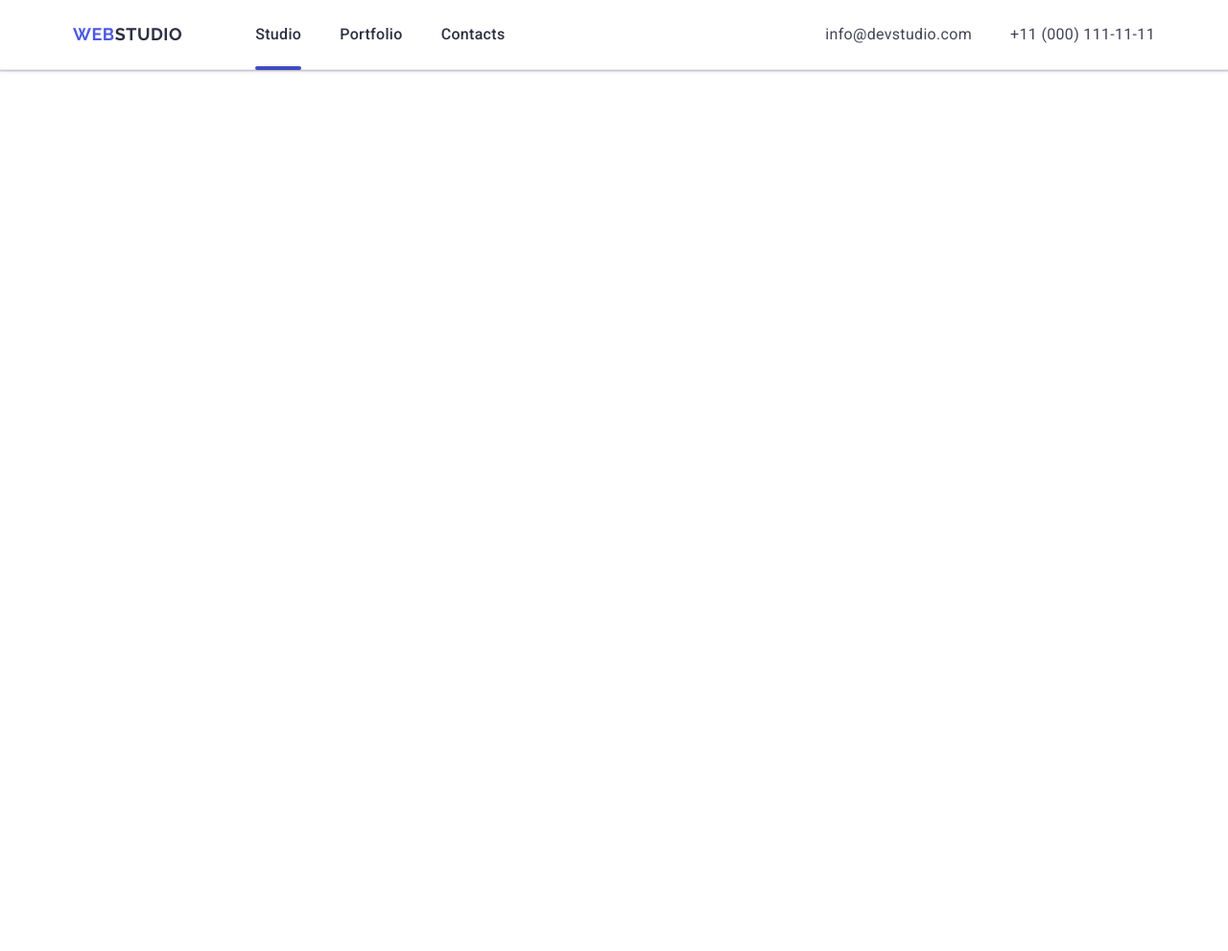
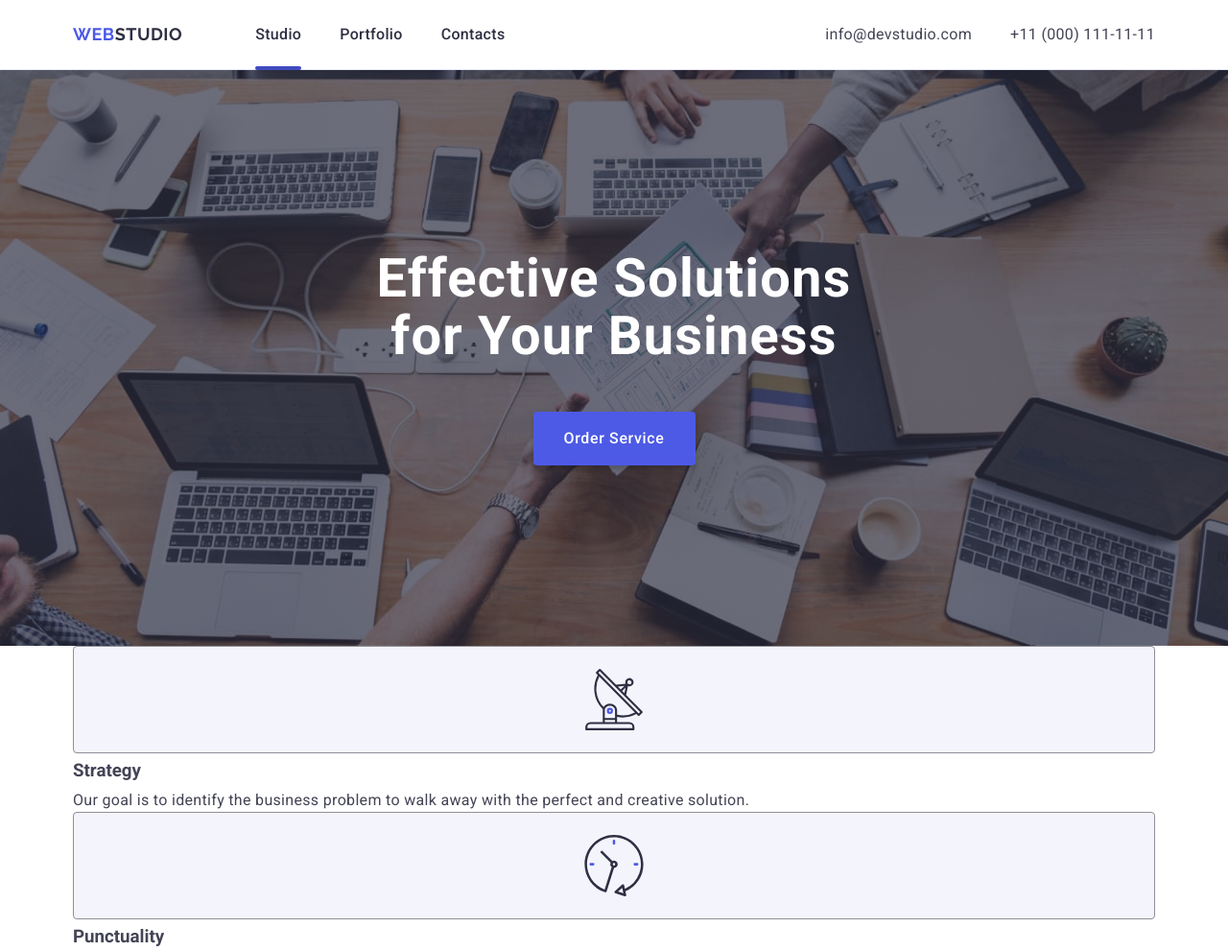
Before and after one commit to SergiiPavlov/goit-markup-hw-06, a plain HTML site: page index.html in a window 1280 px wide. Shown: the top 991 px of the page at 96% size. Before the commit the page ends 800 px from the top, so only its background shows below. Drawn offline with nearby package versions, Linux system fonts and the light colour scheme.

Commit message:
hw6 hero

```diff
--- a/css/styles.css
+++ b/css/styles.css
@@ -81,7 +81,8 @@ button {
 
 .container {
   max-width: 320px;
-  padding: 0 16px;
+  padding left: 16;
+  padding right: 16;
   margin: 0 auto;
 }
 
@@ -403,3 +404,194 @@ button {
     display: none;
   }
 }
+
+/* hero main-banner */
+
+.main-banner {
+  background-color: var(--color-navy-blue);
+  padding: 72px 0;
+}
+
+.main-banner-bg-image {
+  margin: 0 auto;
+ width: 100%;
+  background-position: center;
+  background-repeat: no-repeat;
+  background-size: cover;
+  background-image: linear-gradient(
+      rgba(46, 47, 66, 0.7),
+      rgba(46, 47, 66, 0.7)
+    ),
+    url("../images/01-hero/hero-mob.jpg");
+}
+
+.main-banner-title {
+  font-weight: 700;
+  font-size: 36px;
+  line-height: 1.11;
+  letter-spacing: 0.02em;
+  max-width: 216px;
+  text-align: center;
+  margin: 0 auto 72px;
+  color: var(--color-white);
+}
+
+.main-banner-button {
+  font-weight: 500;
+  font-size: 16px;
+  line-height: 1.5;
+  letter-spacing: 0.04em;
+  color: var(--color-white);
+  background-color: var(--color-iris);
+  border-radius: 4px;
+  width: 169px;
+  height: 56px;
+  box-shadow: 0 4px 4px 0 rgba(0, 0, 0, 0.15);
+  display: block;
+  margin: 0 auto;
+  min-width: 169px;
+  border: none;
+  transition: background-color 250ms cubic-bezier(0.4, 0, 0.2, 1);
+}
+
+.main-banner-button:hover,
+.main-banner-button:focus {
+  background-color: var(--color-ocean);
+}
+
+@media screen and (min-device-pixel-ratio: 2),
+       screen and (min-resolution: 192dpi),
+       screen and (min-resolution: 2dppx) {
+  .main-banner-bg-image {
+    background-image: linear-gradient(
+        rgba(46, 47, 66, 0.7),
+        rgba(46, 47, 66, 0.7)
+      ),
+      url('../images/01-hero/hero-mob@2.jpg');
+  }
+}
+
+                /* Tablets */
+
+
+@media screen and (min-width: 768px) {
+ .main-banner {
+    padding: 112px 0;
+  }
+
+  .main-banner-bg-image {
+  background-image: linear-gradient(
+      rgba(46, 47, 66, 0.7),
+      rgba(46, 47, 66, 0.7)
+    ),
+    url("../images/01-hero/hero-tab.jpg");
+ }
+
+.main-banner-title {
+  max-width: 496px;
+  text-align: center;
+  margin: 0 auto 36px;
+
+font-size: 56px;
+line-height: 1.07;
+ }
+
+}
+
+@media screen and (min-width: 768px) and (min-resolution: 192dpi),
+       screen and (min-width: 768px) and (min-device-pixel-ratio: 2),
+       screen and (min-width: 768px) and (min-resolution: 2dppx) {
+  .main-banner-bg-image {
+    background-image: linear-gradient(
+        rgba(46, 47, 66, 0.7),
+        rgba(46, 47, 66, 0.7)
+      ),
+      url('../images/01-hero/hero-tab@2.jpg');
+  }
+}
+
+                       /* desktop */
+
+   @media screen and (min-width: 1158px) {
+  .main-banner {
+    padding: 188px 0;
+  }
+
+   .main-banner-bg-image {
+  background-image: linear-gradient(
+      rgba(46, 47, 66, 0.7),
+      rgba(46, 47, 66, 0.7)
+    ),
+    url("../images/01-hero/hero-desk.jpg");
+ }
+
+.main-banner-title {
+  max-width: 496px;
+  text-align: center;
+  margin: 0 auto 48px;
+
+font-size: 56px;
+line-height: 1.07;
+ }
+}
+
+@media screen and (min-width: 1158px) and (min-resolution: 192dpi),
+       screen and (min-width: 1158px) and (min-device-pixel-ratio: 2),
+       screen and (min-width: 1158px) and (min-resolution: 2dppx) {
+  .main-banner-bg-image {
+    background-image: linear-gradient(
+        rgba(46, 47, 66, 0.7),
+        rgba(46, 47, 66, 0.7)
+      ),
+      url('../images/01-hero/hero-desk@2.jpg');
+  }
+}
+
+              /* presentation */
+
+<@media screen and (max-width: 767px) {
+
+
+  .presentation {
+    padding: 96px 0;
+  }
+
+  .presentation-list {
+    display: flex;
+    justify-content: center;
+    flex-direction: column;
+    max-width: 288px;
+    margin: 0 auto;
+    gap: 72px;
+  }
+
+
+}
+
+.presentation-wrapper {
+  display: flex;
+  align-items: center;
+  justify-content: center;
+  height: 112px;
+  border-radius: 4px;
+  background-color: var(--color-cloud);
+  margin-bottom: 8px;
+  border: 1px solid var(--color-light-slate);
+}
+
+
+.presentation-title-visible {
+  margin-bottom: 8px;
+}
+
+.presentation-text {
+  font-size: 16px;
+  line-height: 1.5;
+  letter-spacing: 0.02em;
+}
+
+@media screen and (max-width: 1157px) {
+  .presentation-wrapper {
+    display: none;
+  }
+}
--- a/index.html
+++ b/index.html
@@ -149,7 +149,7 @@
 
     <main>
       <!-- #region main banner -->
-      <section class="main-banner main-banner-bg-image hidden">
+      <section class="main-banner main-banner-bg-image">
         <div class="container">
           <h1 class="main-banner-title">
             Effective Solutions for Your Business
@@ -162,7 +162,7 @@
       <!-- #endregion main banner -->
 
       <!-- #region presentation -->
-      <section class="presentation hidden">
+      <section class="presentation">
         <div class="container">
           <h2 class="visually-hidden">Presentation</h2>
           <ul class="presentation-list">
```
